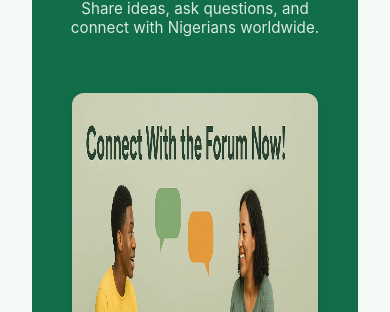
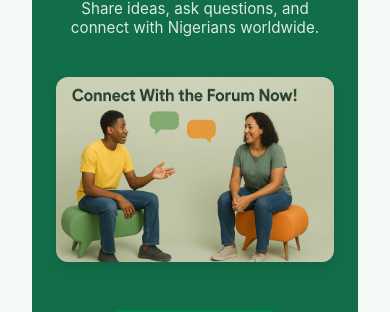
Before and after one commit to dencharles01/knownaija, a React (Create React App) app: page / in a window 390 px wide. Shown: the part 436-748 px from the top of the page. Built offline with nearby package versions, Linux system fonts and the light colour scheme; no server answers; the database is empty.

Commit message:
Fix mobile banner layout & deduplicate styles

```diff
--- a/src/components/ForumPromo.css
+++ b/src/components/ForumPromo.css
@@ -85,7 +85,6 @@
   font-size: 0.95rem;
   font-weight: 600;
 
-  /* Token first, literal fallback */
   background: var(--success, #00c97e);
   color: #fff;
 
@@ -99,40 +98,33 @@
   opacity: 0.85;
 }
 
-/* responsive --------------------------------------------------- */
-@media (max-width: 600px) {
-  .forum-promo__title { font-size: 1.6rem; }
-  .forum-promo__card  { width: 100%;      }
-}
+/* ---- BANNER (NEW) ------------------------------------------- */
 .forum-banner-wrapper {
-  max-width: 700px;
+  width: 100%;
+  max-width: 700px;         /* keeps it from exceeding the card */
   margin: 1rem auto 1.5rem; /* tighter spacing */
-  padding: 0 1rem;
+  overflow: hidden;
+  border-radius: 12px;
+  aspect-ratio: 3 / 2;      /* keeps a neat crop on all screens */
+  box-shadow: 0 6px 14px rgba(0, 0, 0, 0.1);
   text-align: center;
-}
-
-
-
-
-
-
-
-
-.forum-banner-wrapper {
-  max-width: 1100px;
-  margin: 2rem auto;
-  padding: 0 1rem;
-  text-align: center;
+  cursor: pointer;
 }
 
 .forum-banner-img {
+  display: block;
   width: 100%;
-  max-width: 100%;
-  border-radius: 12px;
-  box-shadow: 0 6px 14px rgba(0,0,0,0.1);
+  height: 100%;
+  object-fit: cover;        /* fills wrapper, maintains ratio */
   transition: transform 0.2s ease;
 }
 
 .forum-banner-img:hover {
   transform: scale(1.01);
 }
+
+/* responsive --------------------------------------------------- */
+@media (max-width: 600px) {
+  .forum-promo__title { font-size: 1.6rem; }
+  .forum-promo__card  { width: 100%;      }
+}
```
